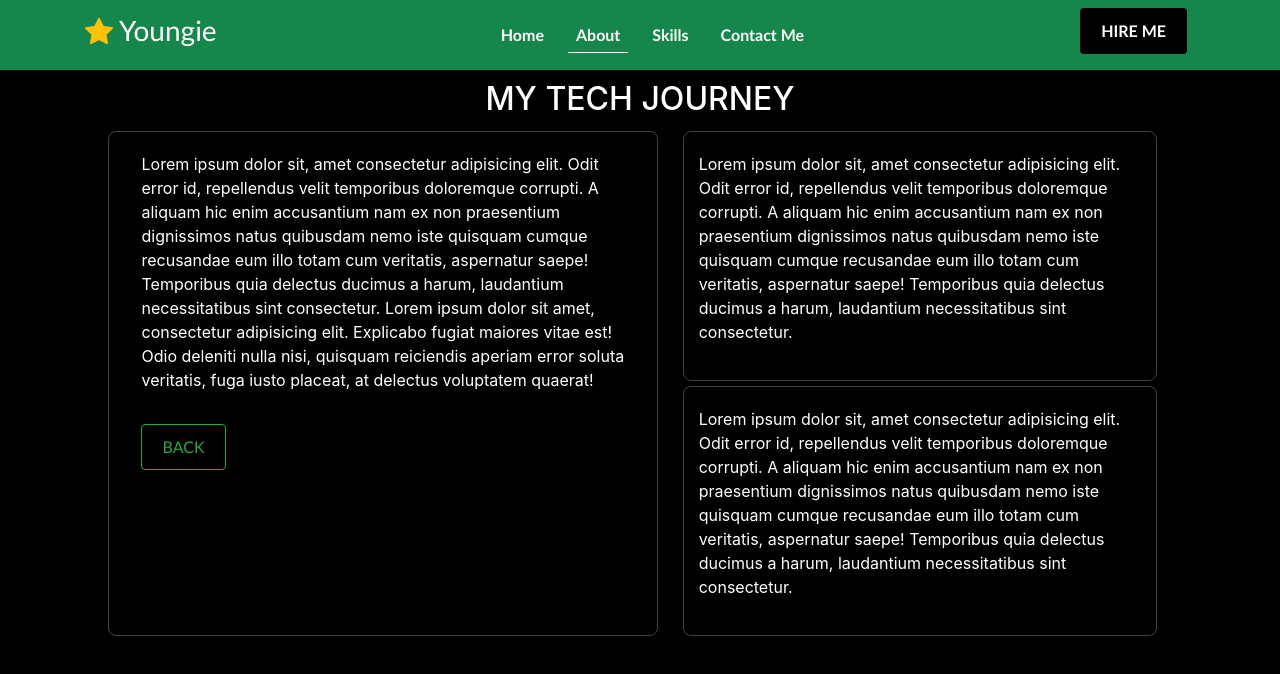
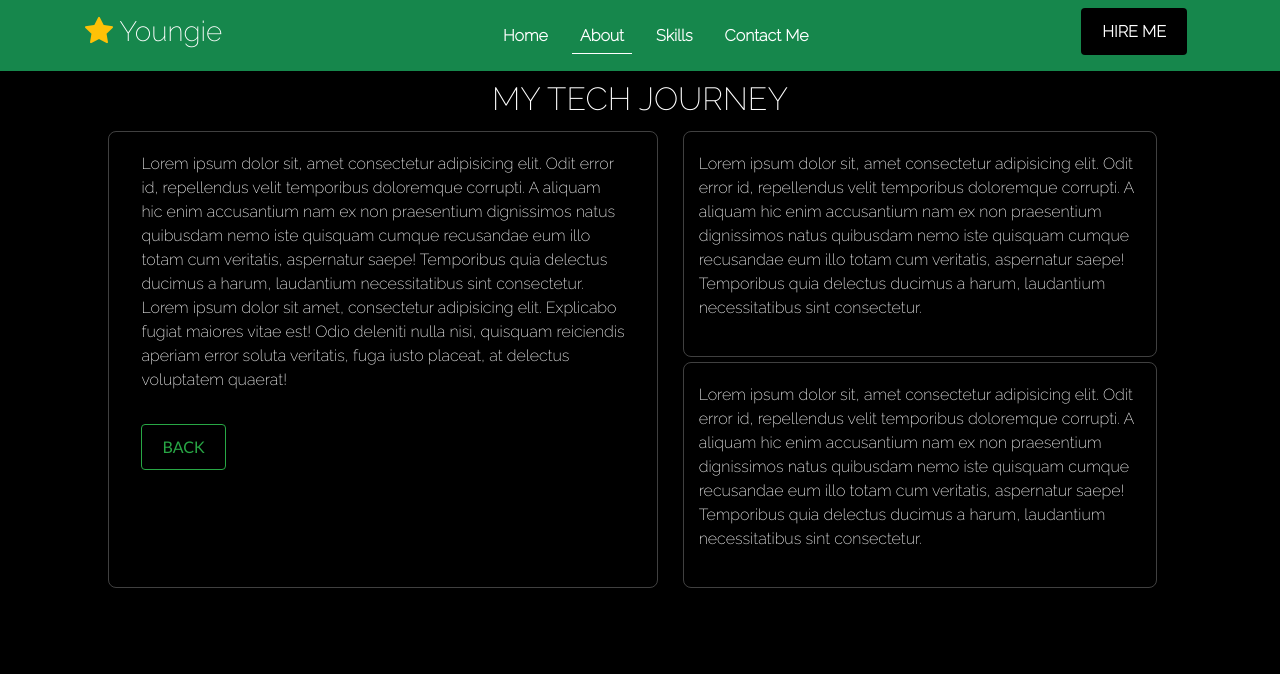
Before and after one commit to Youngie8/MyPortfolio_v2, a plain HTML site: page about.html in a window 1280 px wide. Drawn offline with nearby package versions, Linux system fonts and the light colour scheme.

Commit message:
Added the favicon.ico and the font family

```diff
--- a/Assets/css/styles.css
+++ b/Assets/css/styles.css
@@ -1,3 +1,8 @@
+@import url('https://fonts.googleapis.com/css2?family=Livvic:wght@100&family=Raleway:wght@200&display=swap');
+*
+{
+    font-family: 'Raleway', sans-serif;
+}
 body::before{
     display: block;
     height: 60px;
@@ -34,7 +39,7 @@ li{
     padding: 0 0.5rem;
 }
 nav,    .ff-2{
-    font-family: 'Trebuchet MS', 'Lucida Sans Unicode', Lucida Grande, Lucida Sans, sans-serif;
+    font-family: 'Livvic', sans-serif;
 }
 h5 img{
     width: 20px;
```
Also changed, not shown: Index.html (+8 -1 lines), about.txt (added), android-chrome-192x192.png (added), android-chrome-512x512.png (added), apple-touch-icon.png (added), favicon-16x16.png (added), favicon-32x32.png (added), favicon.ico (added), site.webmanifest (added).
